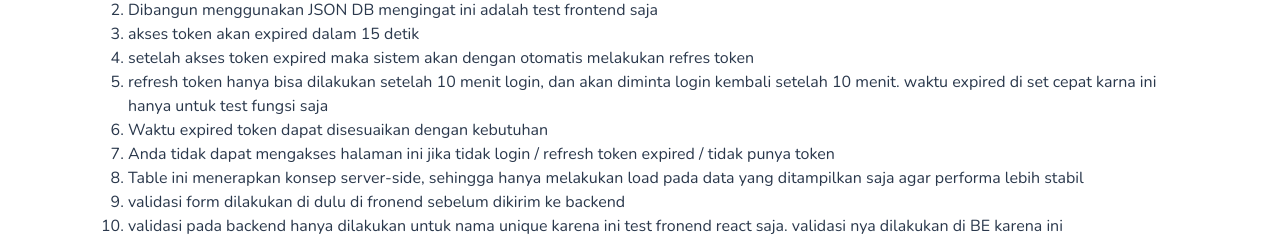
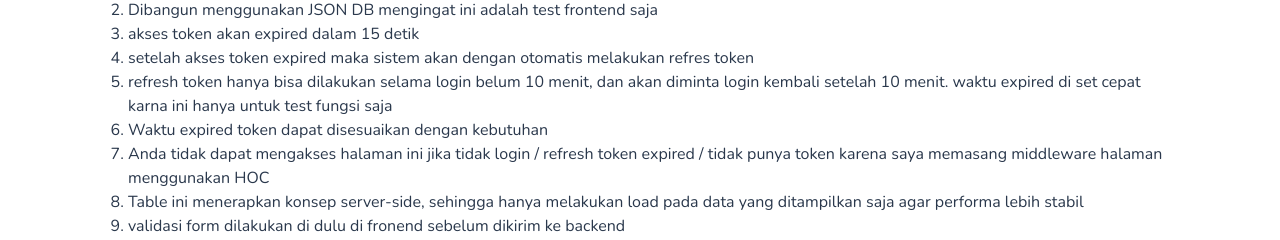
Before and after one commit to farhanmahesa10/nutech-fe, a React (Create React App) app: page / in a window 1280 px wide. Shown: the part 157-397 px from the top of the page. Built offline with nearby package versions, Linux system fonts and the light colour scheme; no server answers; sample sign-in values are in the browser's storage.

Commit message:
change dbatasan masalah

```diff
--- a/src/pages/home/index.jsx
+++ b/src/pages/home/index.jsx
@@ -224,14 +224,15 @@ const Home = () => {
                 melakukan refres token
               </li>
               <li>
-                refresh token hanya bisa dilakukan setelah 10 menit login, dan
-                akan diminta login kembali setelah 10 menit. waktu expired di
-                set cepat karna ini hanya untuk test fungsi saja
+                refresh token hanya bisa dilakukan selama login belum 10 menit,
+                dan akan diminta login kembali setelah 10 menit. waktu expired
+                di set cepat karna ini hanya untuk test fungsi saja
               </li>
               <li>Waktu expired token dapat disesuaikan dengan kebutuhan</li>
               <li>
                 Anda tidak dapat mengakses halaman ini jika tidak login /
-                refresh token expired / tidak punya token
+                refresh token expired / tidak punya token karena saya memasang
+                middleware halaman menggunakan HOC
               </li>
               <li>
                 Table ini menerapkan konsep server-side, sehingga hanya
```
